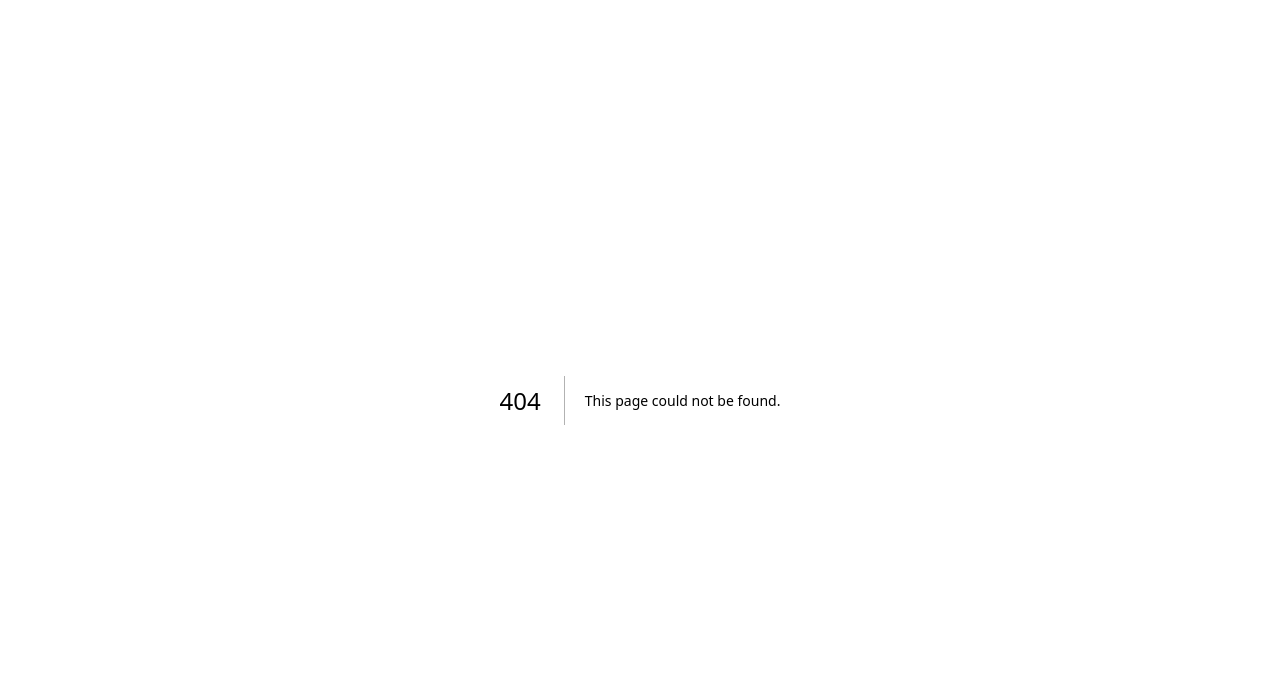
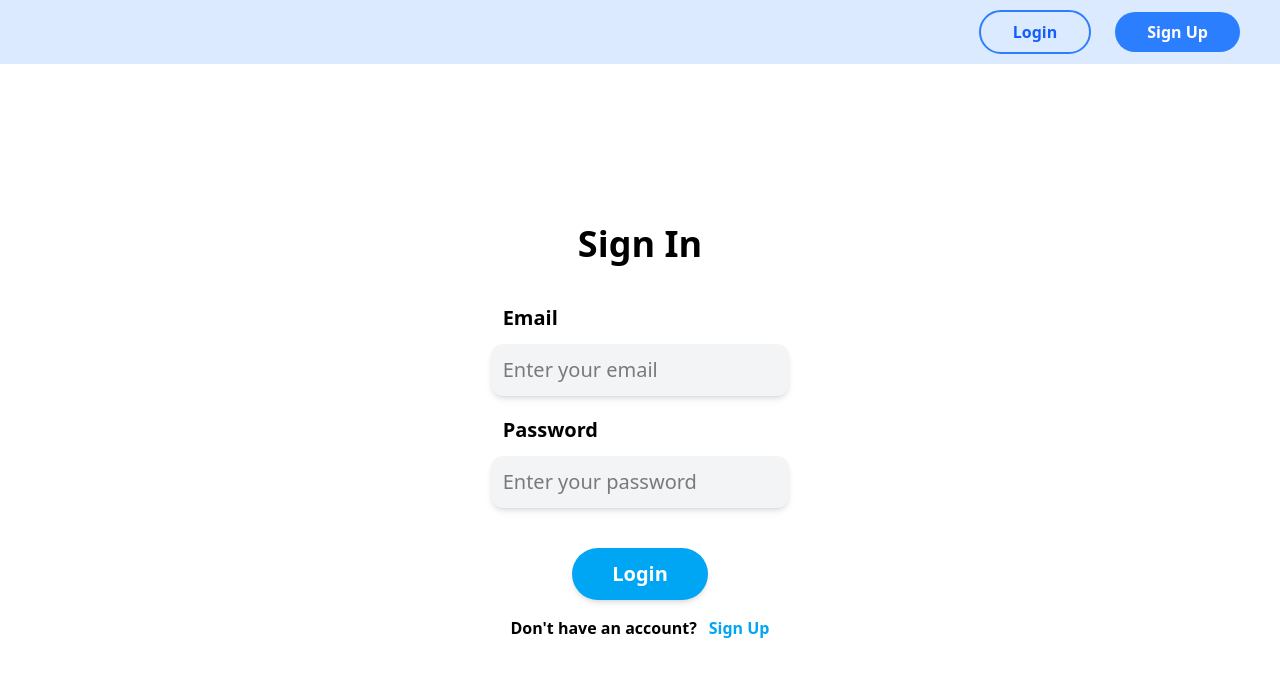
Before and after one commit to takanorishinagawa/teamdev_20, a Next.js app: page /login in a window 1280 px wide. Before the commit this address had no page. Shown: the top 676 px of the page. Built offline with nearby package versions, Linux system fonts and the light colour scheme.

Commit message:
Loginページを作成

```diff
--- /dev/null
+++ b/src/app/login/page.tsx
@@ -0,0 +1,38 @@
+import Link from "next/link";
+import Header from "../components/Header";
+
+export default function page() {
+  return (
+    <>
+      <Header />
+      <main className="flex justify-center">
+        <div className="w-1/3 text-center ">
+          <h1 className="text-4xl font-bold mt-40 mb-10">Sign In</h1>
+          <div className="text-left mx-16">
+            <label className="text-xl pl-3 font-bold">Email</label>
+            <input
+              type="text"
+              className="bg-gray-100 text-xl shadow-md rounded-xl py-3 pl-3 w-full mt-3 mb-5 focus:outline-none focus:border-blue-500 focus:ring-2 focus:ring-blue-300"
+              placeholder="Enter your email"
+            />
+            <label className="text-xl pl-3 font-bold">Password</label>
+            <input
+              type="text"
+              className="bg-gray-100 text-xl shadow-md rounded-xl py-3 pl-3 w-full mt-3 focus:outline-none focus:border-blue-500 focus:ring-2 focus:ring-blue-300"
+              placeholder="Enter your password"
+            />
+          </div>
+          <button className="bg-sky-500 font-bold text-white rounded-full mt-10 py-3 px-10 text-xl shadow-md hover:bg-sky-300 hover:-translate-y-1 transform  duration-300">
+            Login
+          </button>
+          <div className="flex justify-center mt-4 font-bold space-x-3">
+            <p className="">Don&apos;t have an account?</p>
+            <Link href="/signup">
+              <p className="text-sky-500 hover:text-sky-300">Sign Up</p>
+            </Link>
+          </div>
+        </div>
+      </main>
+    </>
+  );
+}
```
